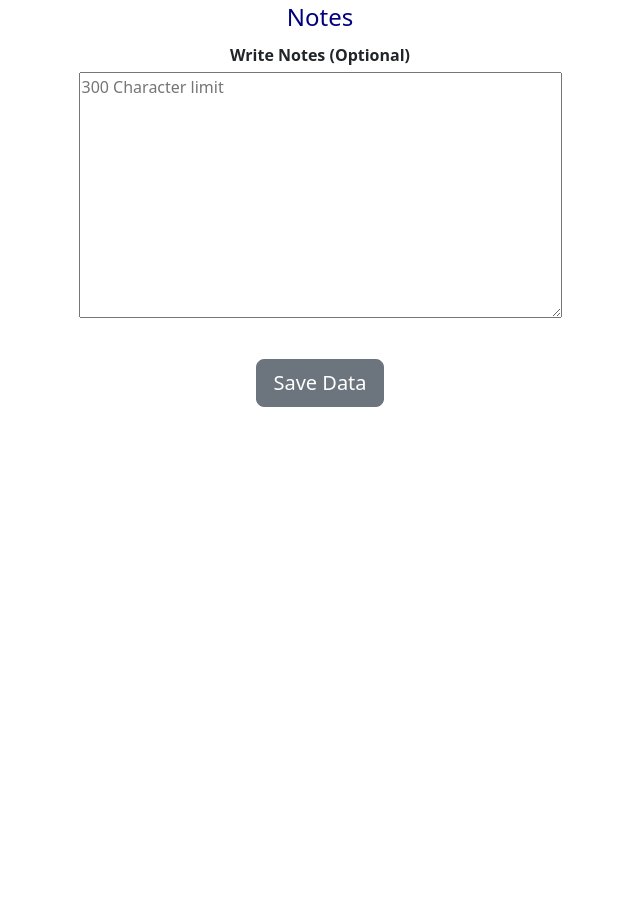
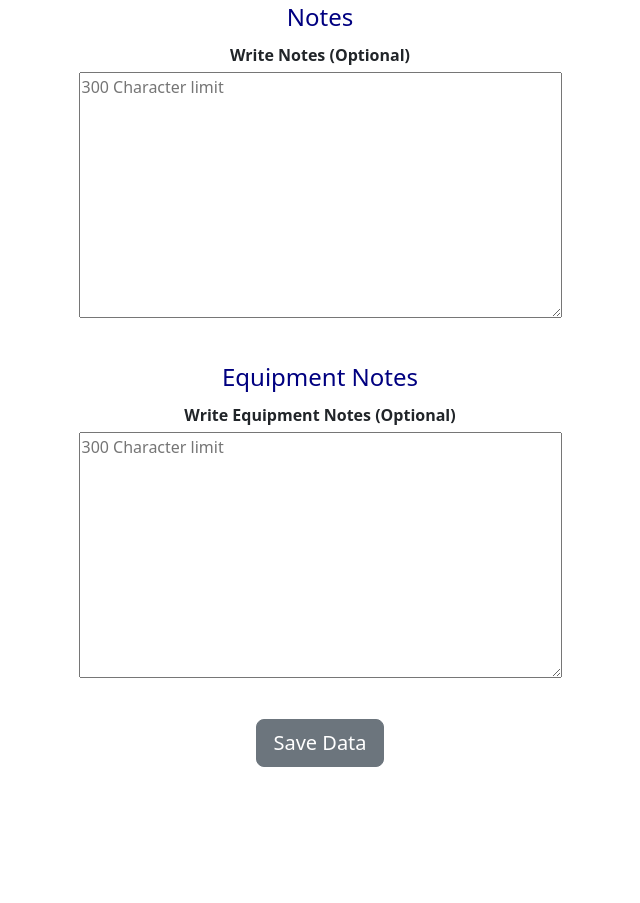
Before and after one commit to Carlos-cybertech/cybertechelec, a Flask app: page /portfolio/newproject in a window 1280 px wide. Shown: the part 1057-1960 px from the top of the page, without its empty margins (285-925 px from the left). Before the commit the page ends 1464 px from the top, so only its background shows below. Run offline with Flask 3, Linux system fonts and the light colour scheme; the visitor is signed in with stand-in values (Sample User, id 1); parts of the project's set-up code (start-up, migrations or seed data) failed here and were passed over.

Commit message:
Update newproject.html

```diff
--- a/templates/portfolio/newproject.html
+++ b/templates/portfolio/newproject.html
@@ -193,6 +193,16 @@
                     cols="50">{{ form_data.notes if form_data.notes is not none else '' }}</textarea>
             </div>
         </fieldset>
+        <fieldset>
+            <legend style="color: Navy;">Equipment Notes</legend>
+            <!-- Notes data fields go here -->
+            <div class="form-group">
+                <label for="equipment_notes" class="group-label">Write Equipment Notes (Optional)</label>
+                <textarea autocomplete="off" name="equipment_notes" placeholder="300 Character limit" maxlength="300"
+                    rows="10"
+                    cols="50">{{ form_data.equipment_notes if form_data.equipment_notes is not none else '' }}</textarea>
+            </div>
+        </fieldset>
         <div class="mb-3">
             <button type="submit" class="btn btn-secondary btn-lg">Save Data</button>
         </div>
```
